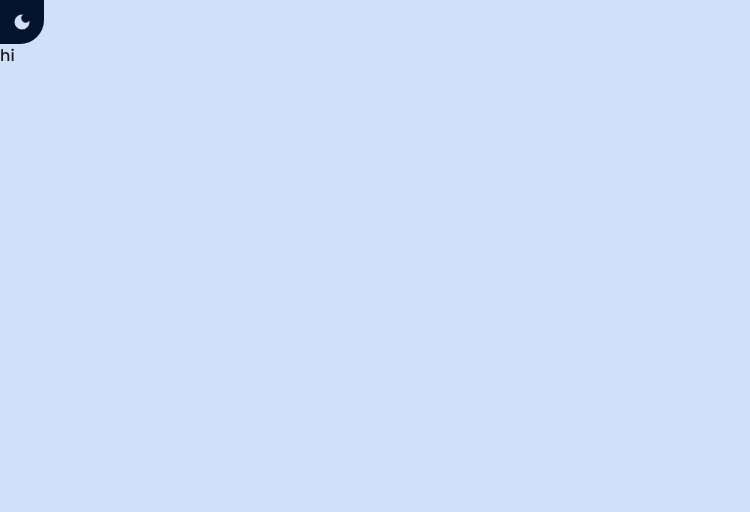
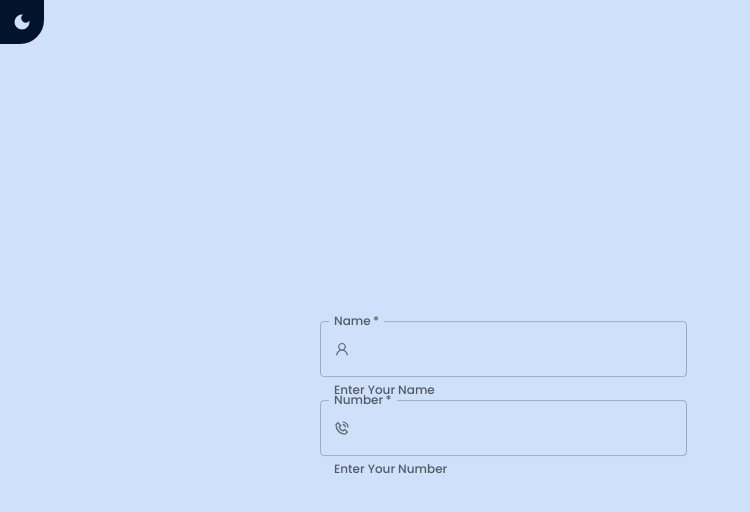
Before and after one commit to ehsanm-77/ToDo, a Next.js app: page /main in a window 1280 px wide. Shown: the top 512 px of the page, without its empty margins (0-750 px from the left). Built offline with nearby package versions, Linux system fonts and the light colour scheme.

Commit message:
add custom text field

```diff
--- /dev/null
+++ b/src/components/TextField/CustomTextField.tsx
@@ -0,0 +1,21 @@
+import React from 'react';
+import TextField from '@mui/material/TextField';
+import InputAdornment from '@mui/material/InputAdornment';
+
+function CustomTextField({ label, helperText, icon, ...props }: textField) {
+  return (
+    <TextField
+      label={label}
+      helperText={helperText}
+      color="secondary"
+      InputProps={{
+        startAdornment: (
+          <InputAdornment position="start">{icon}</InputAdornment>
+        ),
+      }}
+      {...props}
+    />
+  );
+}
+
+export default CustomTextField;
--- /dev/null
+++ b/src/interfaces/interfaces.d.ts
@@ -0,0 +1,6 @@
+interface textField {
+  icon: React.ReactNode;
+  helperText: string;
+  label: string;
+  required: true;
+}
--- a/src/pages/main/index.tsx
+++ b/src/pages/main/index.tsx
@@ -1,7 +1,32 @@
+import CustomTextField from '@/components/TextField/CustomTextField';
+import { Box } from '@mui/material';
 import React from 'react';
-
+import { AiOutlineUser } from 'react-icons/ai';
+import { BiPhoneCall } from 'react-icons/bi';
 const MainPage = () => {
-  return <div>hi</div>;
+  return (
+    <Box
+      sx={{
+        position: 'absolute',
+        left: '50%',
+        top: '50%',
+        transform: 'translate(-50%, -50%)',
+      }}
+    >
+      <CustomTextField
+        label="Name"
+        helperText="Enter Your Name"
+        icon={<AiOutlineUser />}
+        required
+      />
+      <CustomTextField
+        label="Number"
+        helperText="Enter Your Number"
+        icon={<BiPhoneCall />}
+        required
+      />
+    </Box>
+  );
 };
 
 export default MainPage;
```
